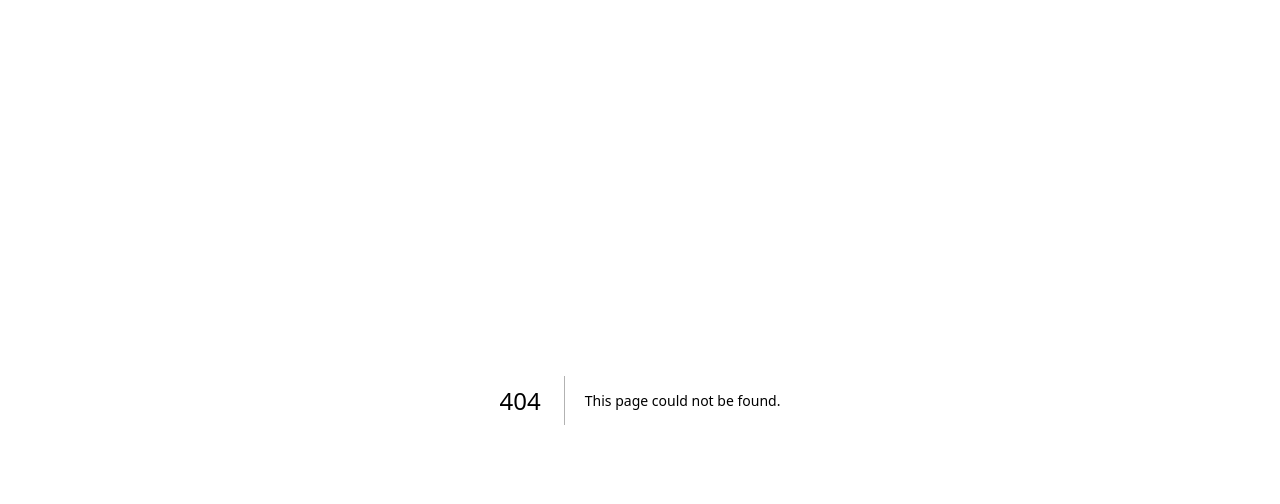
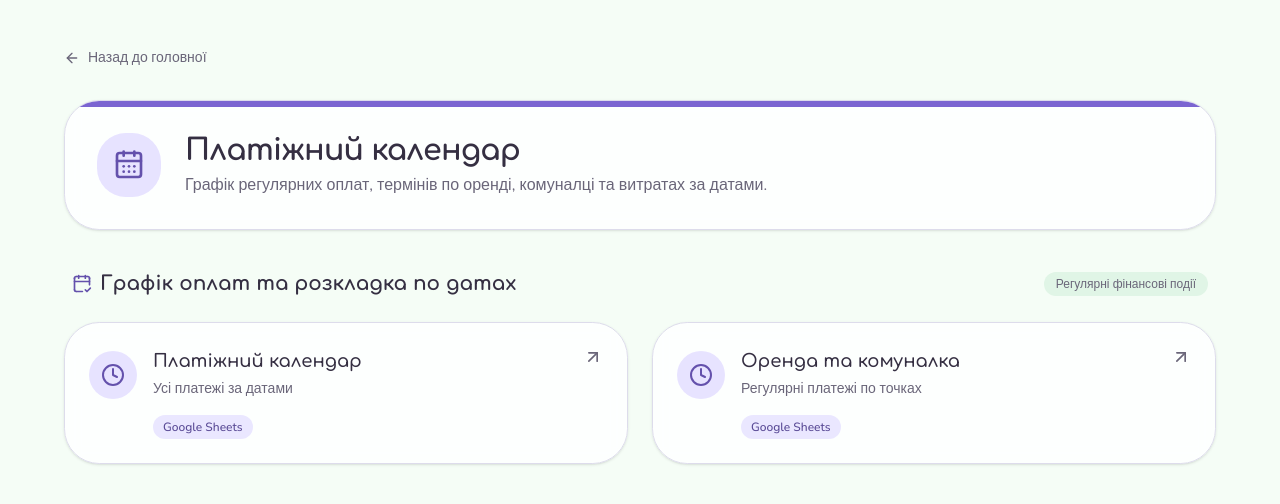
Before and after one commit to Nana-lana/like-hub, a Next.js app in the folder сайт/: page /payments in a window 1280 px wide. Before the commit this address had no page. Shown: the top 504 px of the page. Built offline with nearby package versions, Linux system fonts and the light colour scheme.

Commit message:
Create page.tsx

```diff
--- /dev/null
+++ b/сайт/app/payments/page.tsx
@@ -0,0 +1,99 @@
+import Link from "next/link"
+import { ArrowLeft, ArrowUpRight, CalendarDays, CalendarCheck2, DollarSign, Clock } from "lucide-react"
+import { directory } from "@/lib/directory-data"
+
+export default function PaymentsPage() {
+  const paymentsSection = directory.find((s) => s.id === "payments")
+  const links = paymentsSection ? paymentsSection.links : []
+
+  return (
+    <main className="min-h-screen p-6 md:p-12">
+      <div className="mx-auto max-w-6xl">
+        {/* Кнопка назад */}
+        <Link
+          href="/"
+          className="inline-flex items-center gap-2 text-sm text-muted-foreground hover:text-foreground transition-colors mb-8"
+        >
+          <ArrowLeft className="size-4" />
+          Назад до головної
+        </Link>
+
+        {/* Шапка сторінки */}
+        <div className="relative mb-10 overflow-hidden rounded-3xl border border-border bg-card/90 p-8 shadow-sm backdrop-blur-sm">
+          <span className="absolute inset-x-0 top-0 h-1.5 w-full bg-[oklch(0.58_0.16_290)]" aria-hidden="true" />
+          <div className="flex flex-col sm:flex-row items-start sm:items-center gap-6">
+            <span className="flex size-16 shrink-0 items-center justify-center rounded-2xl bg-[oklch(0.93_0.05_290)] text-[oklch(0.5_0.14_290)]">
+              <CalendarDays className="size-8" />
+            </span>
+            <div>
+              <h1 className="font-display text-2xl md:text-3xl font-bold tracking-tight text-foreground">
+                Платіжний календар
+              </h1>
+              <p className="mt-1 text-muted-foreground text-base">
+                Графік регулярних оплат, термінів по оренді, комуналці та витратах за датами.
+              </p>
+            </div>
+          </div>
+        </div>
+
+        {/* Візуальне представлення календаря платежів */}
+        <div className="space-y-6">
+          <div className="flex items-center justify-between px-2">
+            <h2 className="font-display text-xl font-bold text-foreground flex items-center gap-2">
+              <CalendarCheck2 className="size-5 text-[oklch(0.5_0.14_290)]" />
+              Графік оплат та розкладка по датах
+            </h2>
+            <span className="text-xs font-medium text-muted-foreground bg-secondary px-3 py-1 rounded-full">
+              Регулярні фінансові події
+            </span>
+          </div>
+
+          <div className="grid grid-cols-1 md:grid-cols-2 gap-6">
+            {links.map((link, idx) => {
+              const isReal = link.url.startsWith("http")
+
+              return (
+                <a
+                  key={idx}
+                  href={link.url}
+                  target={isReal ? "_blank" : undefined}
+                  rel="noreferrer"
+                  className="group relative flex items-start justify-between rounded-3xl border border-border bg-card/90 p-6 shadow-sm backdrop-blur-sm transition-all duration-200 hover:-translate-y-0.5 hover:border-[oklch(0.58_0.16_290)] hover:shadow-md"
+                >
+                  <div className="flex items-start gap-4">
+                    <span className="flex size-12 shrink-0 items-center justify-center rounded-2xl bg-[oklch(0.93_0.05_290)] text-[oklch(0.5_0.14_290)] mt-1">
+                      <Clock className="size-6" />
+                    </span>
+                    <div>
+                      <div className="flex items-center gap-2 mb-1">
+                        <h3 className="font-display text-lg font-semibold text-foreground group-hover:text-primary transition-colors">
+                          {link.title}
+                        </h3>
+                      </div>
+
+                      {link.description && (
+                        <p className="text-sm text-muted-foreground">
+                          {link.description}
+                        </p>
+                      )}
+
+                      {link.tag && (
+                        <div className="mt-4 flex items-center">
+                          <span className="rounded-full bg-[oklch(0.94_0.045_290)] px-2.5 py-1 text-xs font-medium text-[oklch(0.46_0.12_290)]">
+                            {link.tag}
+                          </span>
+                        </div>
+                      )}
+                    </div>
+                  </div>
+
+                  <ArrowUpRight className="size-5 text-muted-foreground transition-transform duration-200 group-hover:-translate-y-0.5 group-hover:translate-x-0.5 group-hover:text-foreground shrink-0" />
+                </a>
+              )
+            })}
+          </div>
+        </div>
+      </div>
+    </main>
+  )
+}
```
